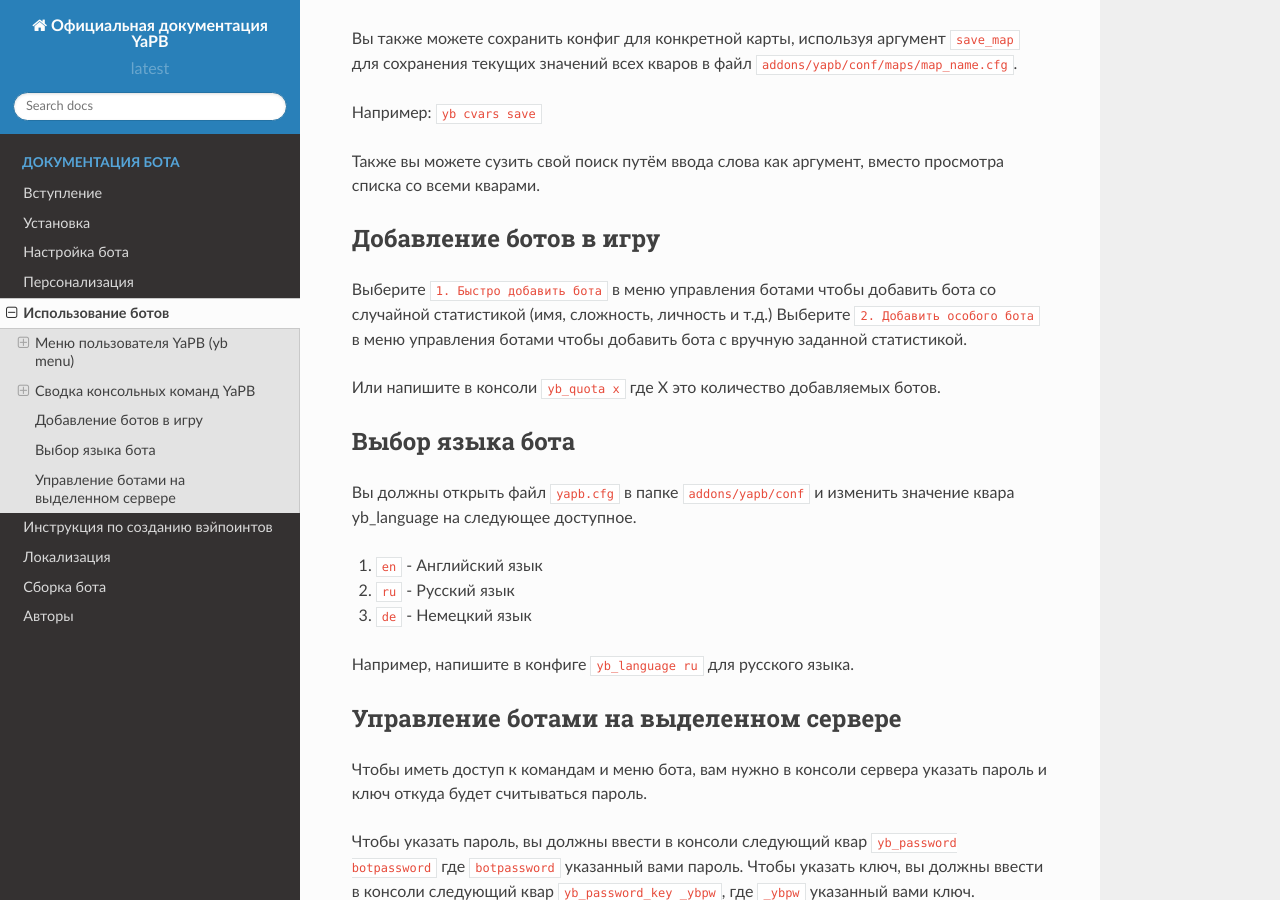
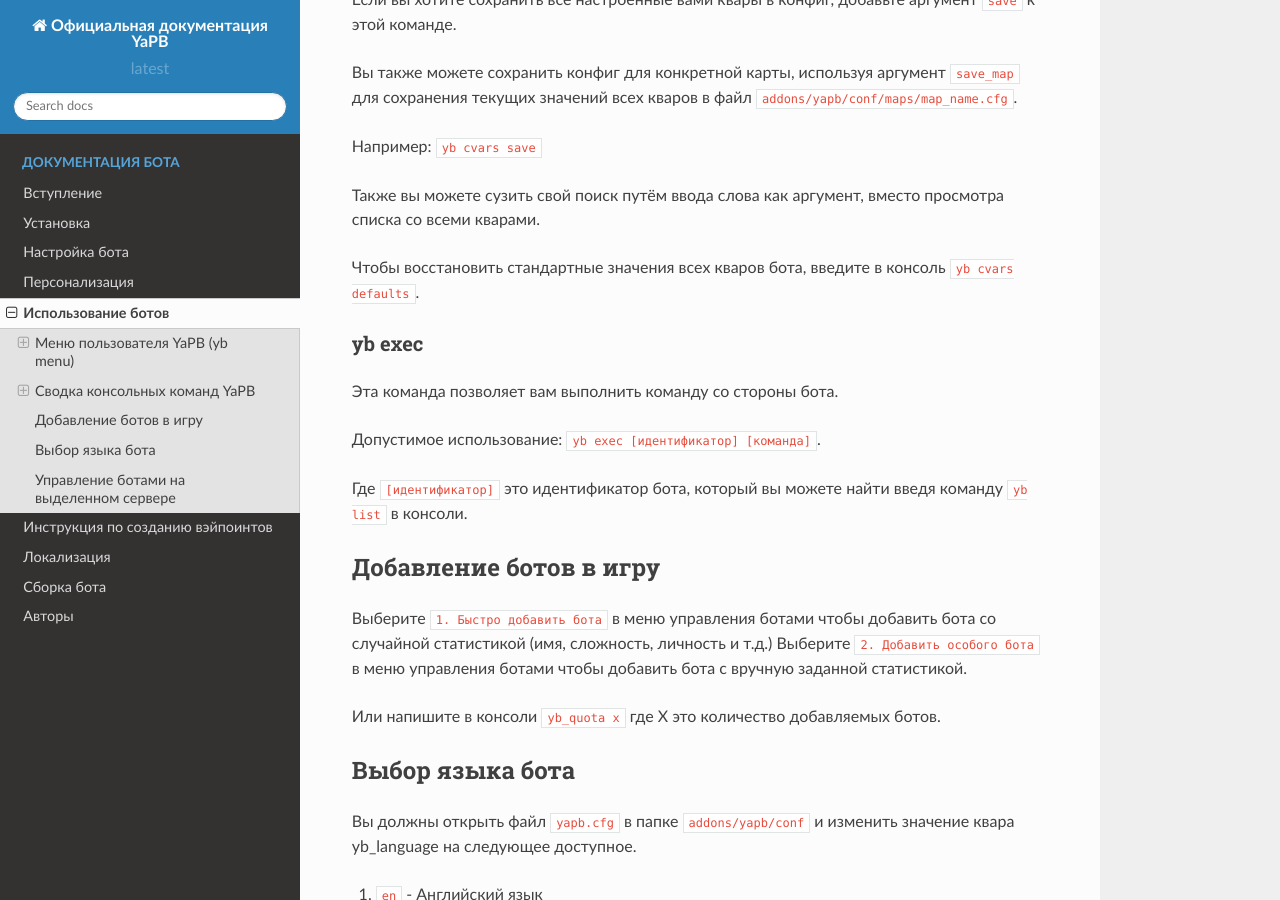
Before and after one commit to yapb/docs, a Sphinx documentation site: the page built from docs/botusage.rst, in a window 1280 px wide and 900 px high, scrolled down 9113 px. Built offline with Sphinx 7.4.7 and the Read the Docs theme 2.0.0, drawn with Linux system fonts in a browser that asks for light colours; some of the changed text lies outside the part shown.

Commit message:
botusage: added description of new console commands

```diff
--- a/docs/botusage.rst
+++ b/docs/botusage.rst
@@ -158,6 +158,8 @@
    +---------------------------+--------------------------------------------------------------------------------------------------------------------------------+
    | ``yb show_custom``        | Показывает текущие значения с custom.cfg                                                                                       |
    +---------------------------+--------------------------------------------------------------------------------------------------------------------------------+
+   | ``yb exec``               | Выполняет клиентскую команду на стороне бота.                                                                                  |
+   +---------------------------+--------------------------------------------------------------------------------------------------------------------------------+
 
 Чтобы получить помощь по всем командам, такую как аргументы, алиасы, и т.д., напишите в консоли ``yb help``.
 
@@ -290,6 +292,17 @@
 
 Также вы можете сузить свой поиск путём ввода слова как аргумент, вместо просмотра списка со всеми кварами.
 
+Чтобы восстановить стандартные значения всех кваров бота, введите в консоль ``yb cvars defaults``.
+
+yb exec
+---------------
+
+Эта команда позволяет вам выполнить команду со стороны бота.
+
+Допустимое использование: ``yb exec [идентификатор] [команда]``.
+
+Где ``[идентификатор]`` это идентификатор бота, который вы можете найти введя команду ``yb list`` в консоли.
+
 Добавление ботов в игру
 ============================
 
```
